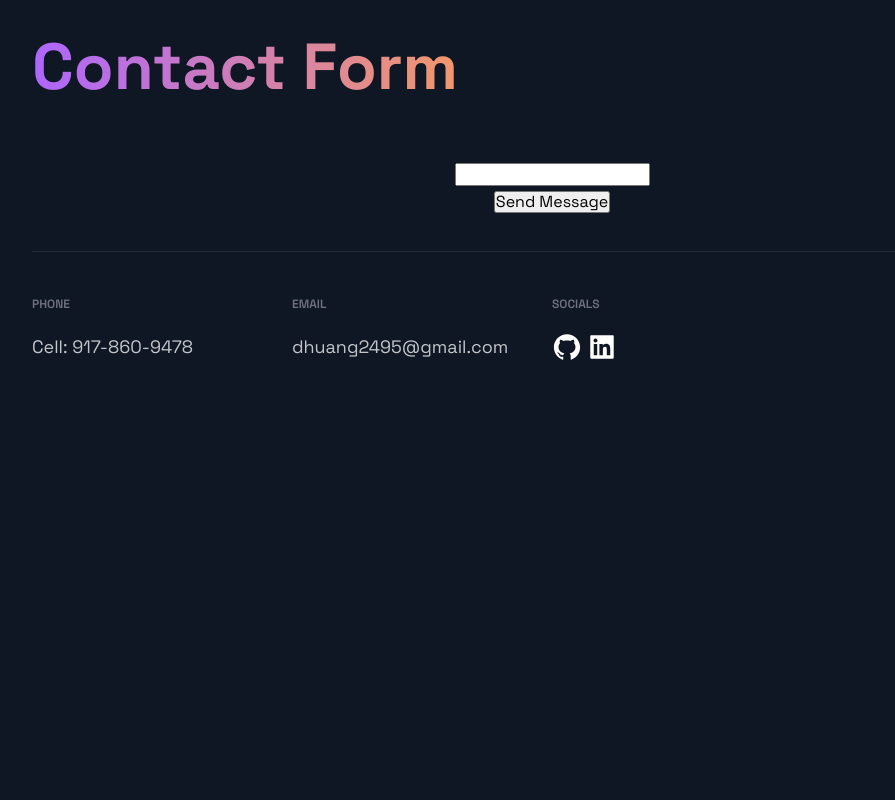
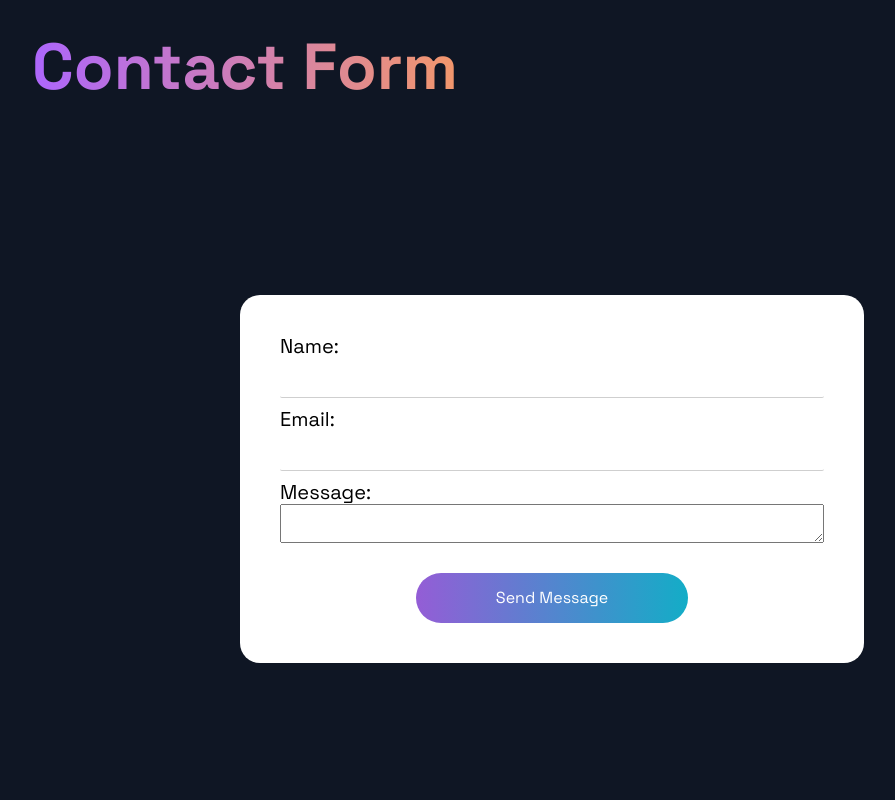
Before and after one commit to dvebino/portfolioV2, a Next.js app: page / in a window 1280 px wide. Shown: the part 3220-4020 px from the top of the page, without its empty margins (88-983 px from the left). Before the commit the page ends 3701 px from the top, so only its background shows below. Built offline with nearby package versions, Linux system fonts and the light colour scheme.

Commit message:
added in styling for form section, form input, form label

```diff
--- a/src/components/ContactForm/ContactForm.js
+++ b/src/components/ContactForm/ContactForm.js
@@ -5,7 +5,9 @@ import {
   SectionTitle,
 } from "../../styles/GlobalComponents";
 
-import { FormButton, FormContainer, FormInput, FormLabel, FormTitle } from "./ContactFormStyles";
+import Button from "../../styles/GlobalComponents/Button";
+
+import { FormButton, FormContainer, FormInput, FormLabel, FormTitle, FormTextArea, FormSection } from "./ContactFormStyles";
 
 const ContactForm = () => {
   return (
@@ -13,10 +15,19 @@ const ContactForm = () => {
         <SectionDivider />
         <SectionTitle main>Contact Form</SectionTitle>
 
-        <FormContainer>
-            <FormInput />
-            <FormButton>Send Message</FormButton>
-        </FormContainer>
+        <FormSection>
+            <FormContainer>
+                <FormLabel>Name:</FormLabel>
+                <FormInput />
+
+                <FormLabel>Email:</FormLabel>
+                <FormInput />
+
+                <FormLabel>Message:</FormLabel>
+                <FormTextArea />
+                <FormButton>Send Message</FormButton>
+            </FormContainer>
+        </FormSection>
     </Section>
   );
 };
--- a/src/components/ContactForm/ContactFormStyles.js
+++ b/src/components/ContactForm/ContactFormStyles.js
@@ -1,21 +1,55 @@
 import styled from 'styled-components';
 
+export const FormSection = styled.div`
+    padding: 160px 0;
+    display: flex;
+    justify-content:center;
+`
 
 export const FormContainer = styled.div`
-    margin-top: 2rem;
-    padding: 8px;
     display: flex;
-    flex-direction: column;
-    align-items: center;
-    gap: 5px;
+    padding: 40px;
+	background: white;
+	border: 20px;
+    flex: 1;
+	max-width: 60%;
+    justify-content: center;
+	border-radius: 20px;
+	flex-direction: column;
+
+	@media screen and (max-width: 768px) {
+		max-width: 100% !important;
+		flex-basis: 100%;
+	}
 `
 
 export const FormButton = styled.button`
-
+    border: none;
+    border-radius: 50px;
+    color: #fff;
+    display: flex;
+    width: 50%;
+    height: 5rem;
+    margin-top: 3rem;
+    background: ${({ alt }) => alt ? 'linear-gradient(270deg, #F46737 0%, #945DD6 100%)' : 'linear-gradient(270deg, #13ADC7 0%, #945DD6 100%)'};
+    opacity: ${({ disabled }) => disabled ? '.5' : '1'};
+    font-weight: 400;
+    align-self:center;
+    align-items: center;
+    justify-content: center;
 `
 
 export const FormInput = styled.input`
-
+    display: block;
+    padding-left: 10px;
+    outline: none;
+    border-radius: 2px;
+    height: 40px;
+    width: 100%;
+    border: none;
+    border-bottom: 1px solid #cfcfcf;
+    font-size: 2rem;
+    margin-bottom: 1rem;
 `
 
 export const FormTextArea = styled.textarea`
@@ -23,7 +57,10 @@ export const FormTextArea = styled.textarea`
 `
 
 export const FormLabel = styled.label`
-
+    display: inline-block;
+    font-size: 2rem;
+    font-weight: 400;
+    color: black;
 `
 
 export const FormTitle = styled.span`
```
